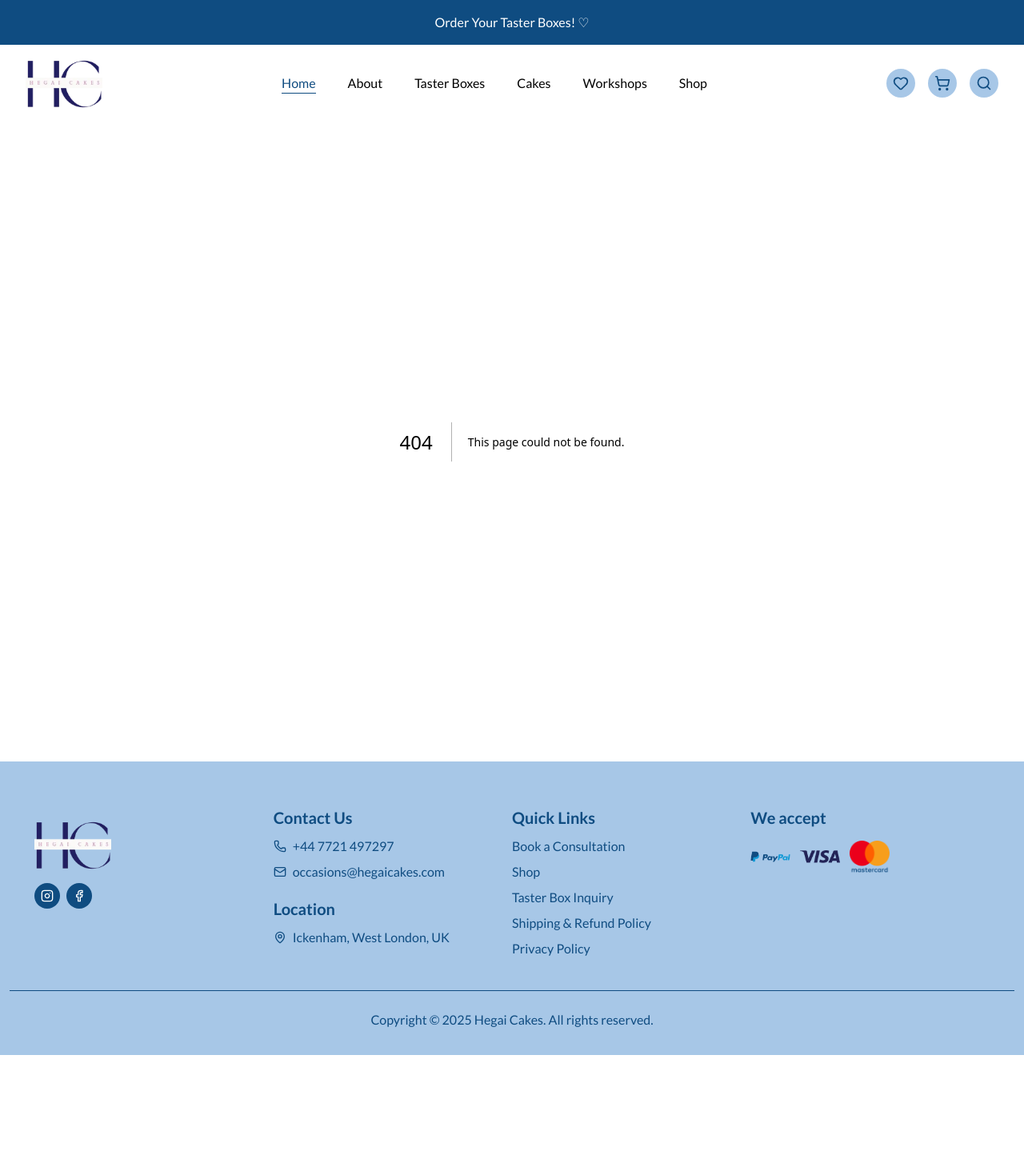
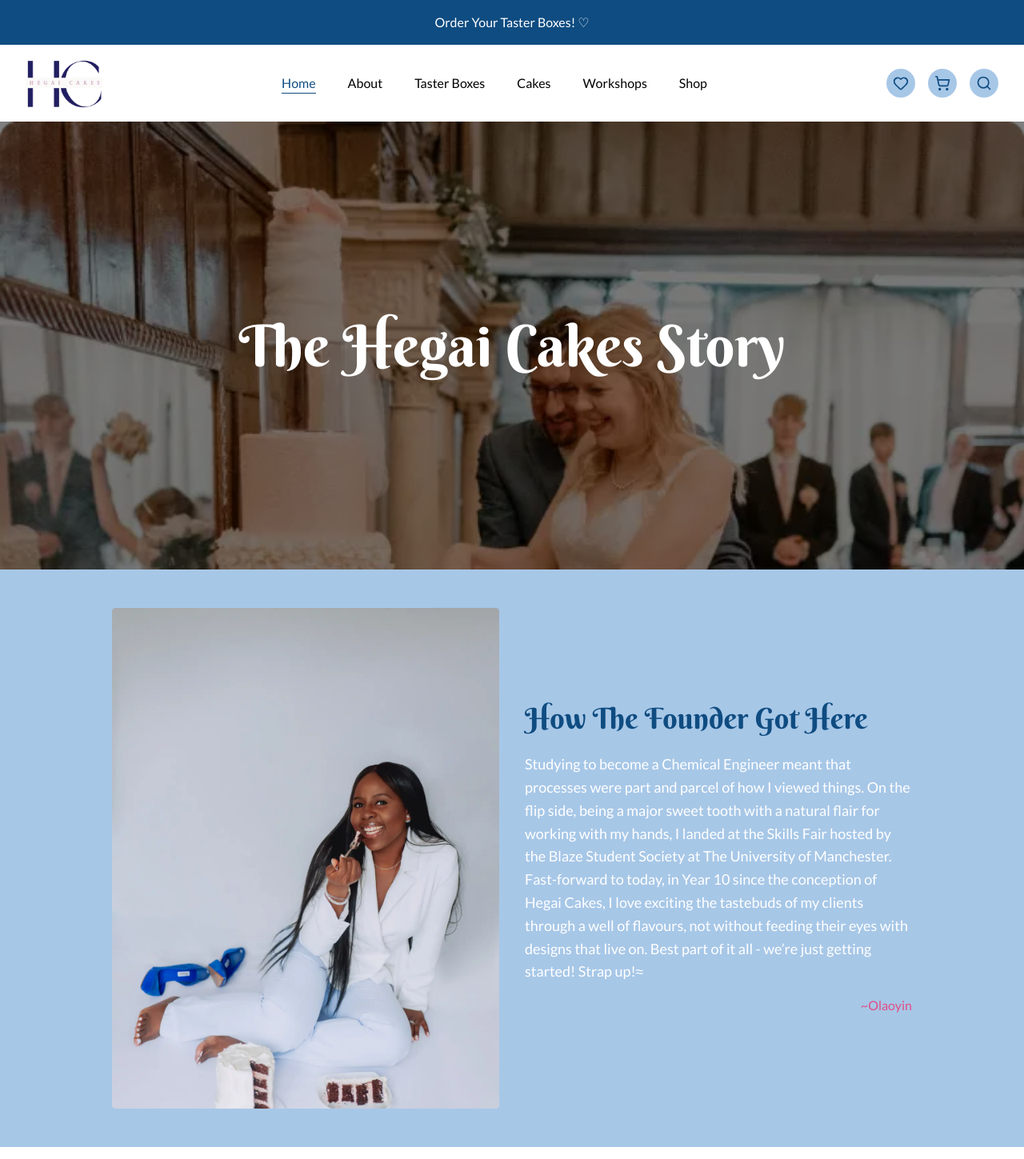
Before and after one commit to MonarchCorps/hegais-cakes, a Next.js app: page /our-story in a window 1280 px wide. Before the commit this address had no page. Shown: the top 1449 px of the page at 80% size. Before the commit the page ends 1319 px from the top, so only its background shows below. Built offline with nearby package versions, Linux system fonts and the light colour scheme.

Commit message:
created our story page

```diff
--- a/src/app/home/hero.tsx
+++ /dev/null
@@ -1,40 +0,0 @@
-import Link from "next/link";
-import { berkshireSwash } from "../layout";
-import { Heart } from "lucide-react";
-
-export default function Hero() {
-    return (
-        <section>
-            <div className="relative h-[70vh]">
-                <div className="absolute inset-0 bg-black/50 size-full"></div>
-                <img
-                    src={"/images/hero_image.webp"}
-                    alt="Hero Image"
-                    className="absolute inset-0 w-full h-full object-cover -z-10"
-                />
-                <div className="relative grid grid-cols-2 size-full place-content-center px-10 z-50">
-                    <div className="space-y-3 text-white">
-                        <h1 className={`${berkshireSwash.className} text-5xl leading-tight capitalize text-white`}>“...because cake deserves its own moment”</h1>
-                        <p className="text-lg">Discover luxury cakes, handcrafted to celebrate life’s sweetest moments</p>
-                        <Link href="/" className="bg-[#E04F85] text-white py-3 px-8 mt-3 rounded-3xl flex items-center gap-x-2 w-fit">
-                            Order now
-                            <Heart size={20} className="size-5"/>
-                        </Link>
-                    </div>
-                    <div className="relative flex items-center justify-center">
-                        <img
-                            src={"/images/hero_image_2.webp"}
-                            alt="Hero Image 2"
-                            className="absolute -bottom-16 left-10 size-[30rem] object-contain"
-                        />
-                        <img
-                            src={"/images/hero_image_3.webp"}
-                            alt="Hero Image 3"
-                            className="absolute top-5 -right-14 size-[24rem] object-contain"
-                        />
-                    </div>
-                </div>
-            </div>
-        </section>
-    );
-}
--- /dev/null
+++ b/src/app/our-story/page.tsx
@@ -0,0 +1,78 @@
+import Image from "next/image";
+import { berkshireSwash } from "../layout";
+
+export default function OurStory() {
+    return (
+        <main>
+
+            <section>
+                <div>
+                    <div className="relative h-[70vh]">
+                        <div className="absolute inset-0 size-full bg-black/50"></div>
+                        <div className="relative size-full">
+                            <Image
+                                src={"/images/testimonial-2.webp"}
+                                alt="Our Story"
+                                fill
+                                className="absolute inset-0 size-full object-cover object-top -z-10"
+                            />
+                            <div className="absolute inset-0 flex items-center justify-center">
+                                <h1 className={`${berkshireSwash.className} text-center text-7xl leading-tight capitalize text-white`}>
+                                    The Hegai Cakes Story
+                                </h1>
+                            </div>
+                        </div>
+                    </div>
+                </div>
+            </section>
+
+            <section>
+                <div className="bg-[#A7C7E7]">
+                    <div className="max-w-[80%] mx-auto py-12 px-3 grid grid-cols-2 gap-x-8 items-center">
+                        <img
+                            src={"/images/our-story.webp"}
+                            alt="Our Story"
+                            className="w-full max-h-[40rem] object-cover"
+                        />
+                        <div>
+                            <h1 className={`${berkshireSwash.className} mb-5 text-4xl leading-tight capitalize text-[#0F4C81]`}>How The founder got here</h1>
+                            <p className="text-white leading-[1.6] text-lg">
+                                Studying to become a Chemical Engineer meant that processes were part and parcel of how I viewed things. On the flip side, being a major sweet tooth with a natural flair for working with my hands, I landed at the Skills Fair hosted by the Blaze Student Society at The University of Manchester. Fast-forward to today, in Year 10 since the conception of Hegai Cakes, I love exciting the tastebuds of my clients through a well of flavours, not without feeding their eyes with designs that live on. Best part of it all - we’re just getting started! Strap up!≈
+                            </p>
+                            <p className="text-end text-[#E04F85] mt-4">~Olaoyin</p>
+                        </div>
+                    </div>
+                </div>
+            </section>
+
+            <section>
+                <div className="max-w-[70%] mx-auto grid grid-cols-2 gap-x-20 py-12">
+                    <div className="border border-[#D9D9D9] rounded-xl overflow-hidden">
+                        <img src="/images/testimonial-2.webp"
+                            alt="Our Mission"
+                            className="w-full max-h-[25rem] object-cover"
+                        />
+                        <div className="p-4">
+                            <h1 className={`${berkshireSwash.className} mb-2 text-4xl leading-tight capitalize text-[#0F4C81]`}>Our Mission</h1>
+                            <p className="leading-[1.6] text-lg">
+                                To deliver unforgettable cake products and services to each customer, leaning on our pillars of Premium Quality and Excellent Customer Service.
+                            </p>
+                        </div>
+                    </div>
+                    <div className="border border-[#D9D9D9] rounded-xl overflow-hidden">
+                        <img src="/images/testimonial-3.webp"
+                            alt="Our Vision"
+                            className="w-full max-h-[25rem] object-cover"
+                        />
+                        <div className="p-4">
+                            <h1 className={`${berkshireSwash.className} mb-2 text-4xl leading-tight capitalize text-[#0F4C81]`}>Our Vision</h1>
+                            <p className="leading-[1.6] text-lg">
+                                To become a household name in the UK, known for the finest luxury cakes in taste, design and services.
+                            </p>
+                        </div>
+                    </div>
+                </div>
+            </section>
+        </main>
+    );
+}
```
Also changed, not shown: public/images/our-story.webp (added).
